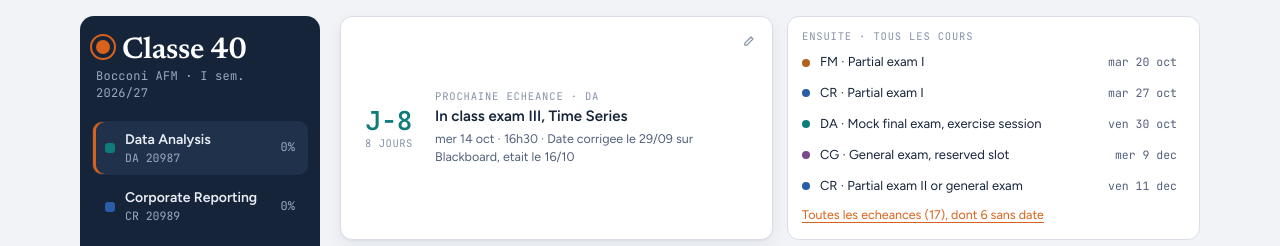
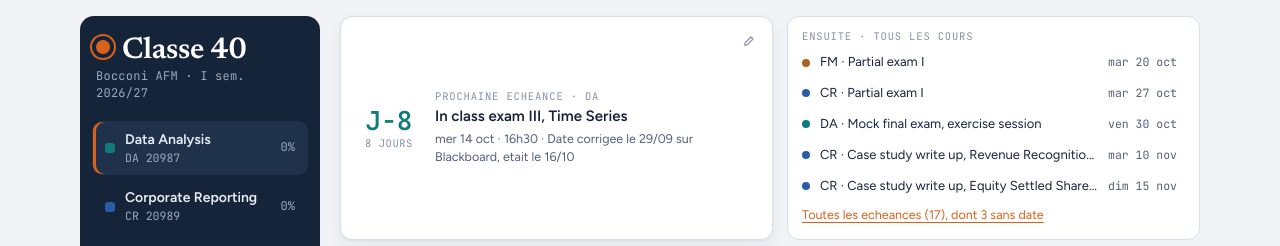
Before and after one commit to AlexandreMorand/class40, a plain HTML site: page index.html in a window 1280 px wide. Shown: the top 246 px of the page. Drawn offline with Linux system fonts and the light colour scheme.

Commit message:
Fix CR coursework deadlines to revised dates (announcement 4 Oct 2026)

```diff
--- a/index.html
+++ b/index.html
@@ -445,11 +445,11 @@
   {course:'da', kind:'exam', label:'Mock final exam, exercise session', date:'2026-10-30T18:15'},
   {course:'da', kind:'exam', label:'General exam', date:'2026-12-16T14:00'},
 
-  {course:'cr', kind:'coursework', label:'Case study write up, Leases III, Cathay Pacific', date:'2026-09-13T23:59', note:'EN RETARD sur Blackboard, pas encore soumis, groupe 6, il reste 1 tentative'},
+  {course:'cr', kind:'coursework', label:'Case study write up, Leases III, Cathay Pacific', date:'2026-10-27T17:00', note:'Groupe 6, date revisee le 4/10 sur Blackboard'},
   {course:'cr', kind:'coursework', label:'Case study write up, Impairments II', date:null, note:'Biosensors International Group, date pas encore annoncee sur Blackboard'},
-  {course:'cr', kind:'coursework', label:'Case study write up, Revenue Recognition III', date:null, note:'General Dynamics and Ford, date pas encore annoncee sur Blackboard'},
-  {course:'cr', kind:'coursework', label:'Case study write up, Equity Settled Share Based Payments II', date:null, note:'eBay Stock Option Plans, date pas encore annoncee sur Blackboard'},
-  {course:'cr', kind:'coursework', label:'Case study write up, Consolidation and Business Combinations', date:null, note:'Lyradon Velquanta, date pas encore annoncee sur Blackboard'},
+  {course:'cr', kind:'coursework', label:'Case study write up, Revenue Recognition III', date:'2026-11-10T17:00', note:'General Dynamics and Ford, date annoncee le 4/10 sur Blackboard'},
+  {course:'cr', kind:'coursework', label:'Case study write up, Equity Settled Share Based Payments II', date:'2026-11-15T17:00', note:'eBay Stock Option Plans, date annoncee le 4/10 sur Blackboard'},
+  {course:'cr', kind:'coursework', label:'Case study write up, Consolidation and Business Combinations', date:'2026-12-01T17:00', note:'Lyradon Velquanta, date annoncee le 4/10 sur Blackboard'},
   {course:'cr', kind:'exam', label:'Partial exam I', date:'2026-10-27T09:00'},
   {course:'cr', kind:'exam', label:'Partial exam II or general exam', date:'2026-12-11T09:00'},
 
```
